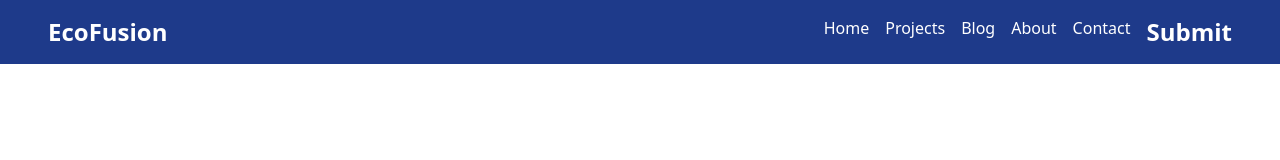
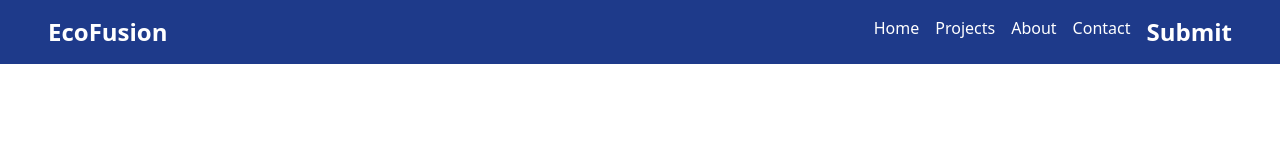
Before and after one commit to gurinderghuman/ecofusion, a Next.js app: page / in a window 1280 px wide. Shown: the top 160 px of the page. Built offline with nearby package versions, Linux system fonts and the light colour scheme.

Commit message:
chore: Remove unnecessary "Blog" link from navbar

```diff
--- a/src/components/ui/navbar.js
+++ b/src/components/ui/navbar.js
@@ -8,7 +8,6 @@ const Navbar = () => (
       <div className="flex space-x-4">
         <Link href="/" className="text-white">Home</Link>
         <Link href="/projects" className="text-white">Projects</Link>
-        <Link href="/blog" className="text-white">Blog</Link>
         <Link href="/about" className="text-white">About</Link>
         <Link href="/contact" className="text-white">Contact</Link>
         <button  className="text-white text-2xl font-bold">Submit </button>
```
